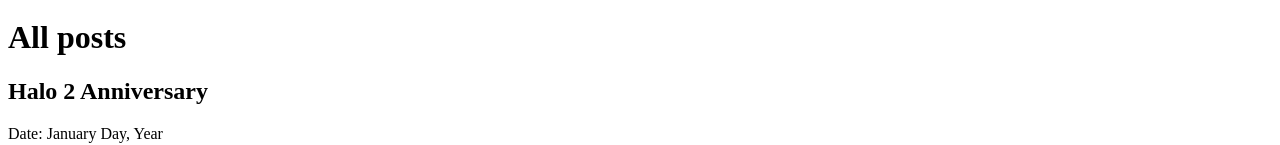
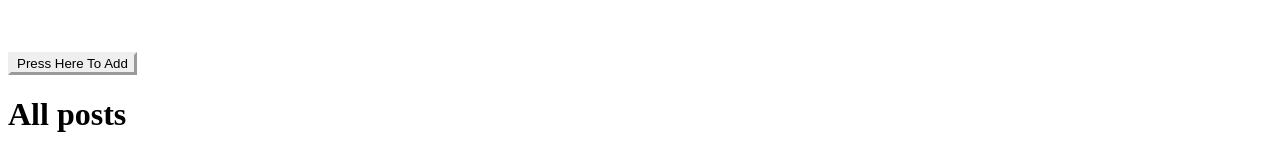
Before and after one commit to jordanoboyle/video-game-blog-frontend, a React (Vite) app: page / in a window 1280 px wide. Shown: the part 273-418 px from the top of the page. Built offline with nearby package versions, Linux system fonts and the light colour scheme.

Commit message:
added handlesIndexPosts button to Content

```diff
--- a/src/App.jsx
+++ b/src/App.jsx
@@ -1,6 +1,8 @@
 import { Content } from "./Content";
 import { Footer } from "./Footer";
 import { Header } from "./Header"
+
+
 
 function App() {
   return (
--- a/src/Content.jsx
+++ b/src/Content.jsx
@@ -25,9 +25,17 @@
       date: "Date: February Day, Year"
     },
   ];
+
+  const handleIndexPosts = () => {
+    console.log("GETTING THE DATA THINGS")
+  }
   return (
     <div>
       <PostsNew />
+      <br/>
+      <br/>
+      <br/>
+      <button title="Press Here" onClick={handleIndexPosts}> Press Here To Add</button>
       <PostsIndex posts={posts} />
     </div>
   );
```
